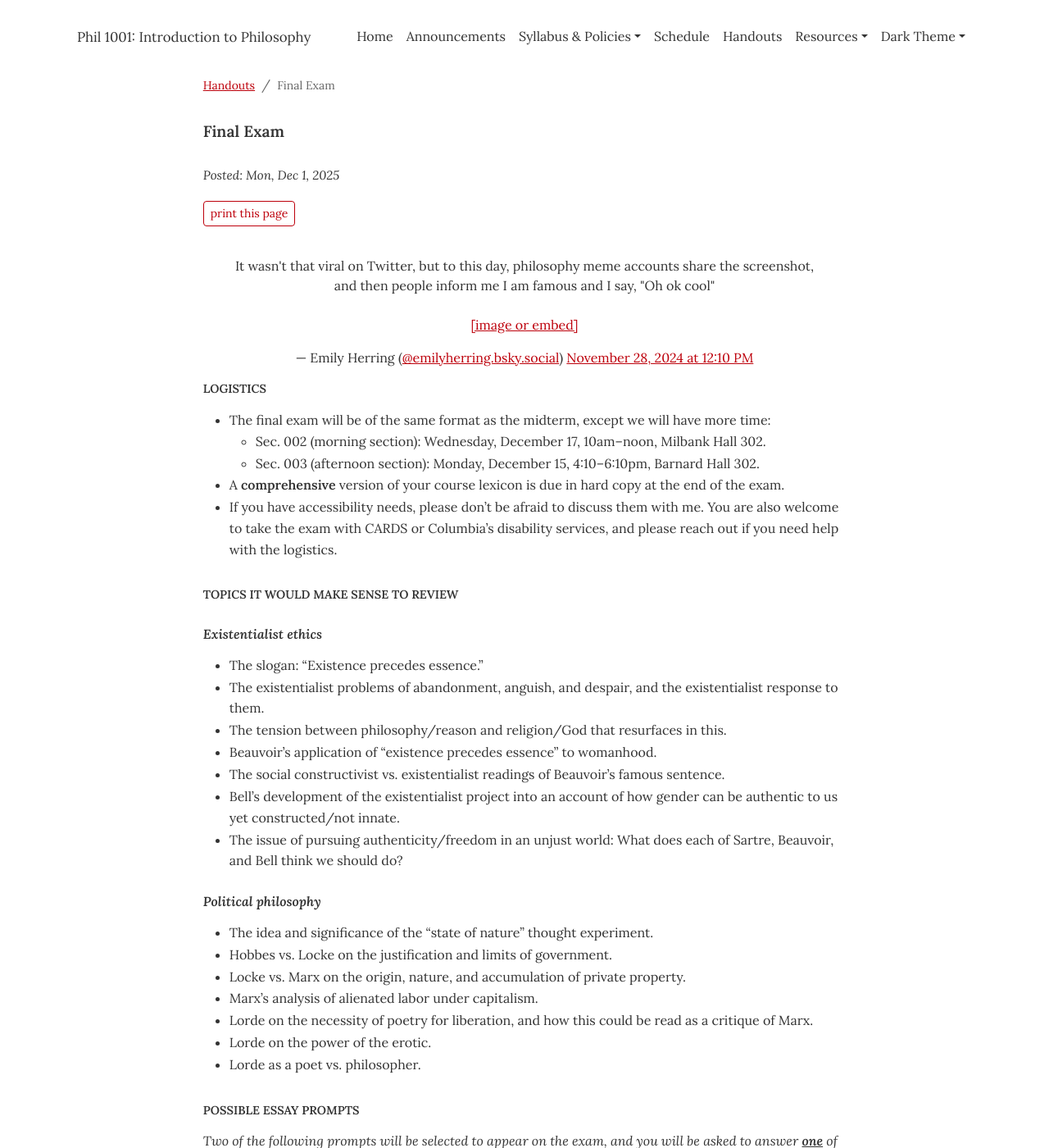
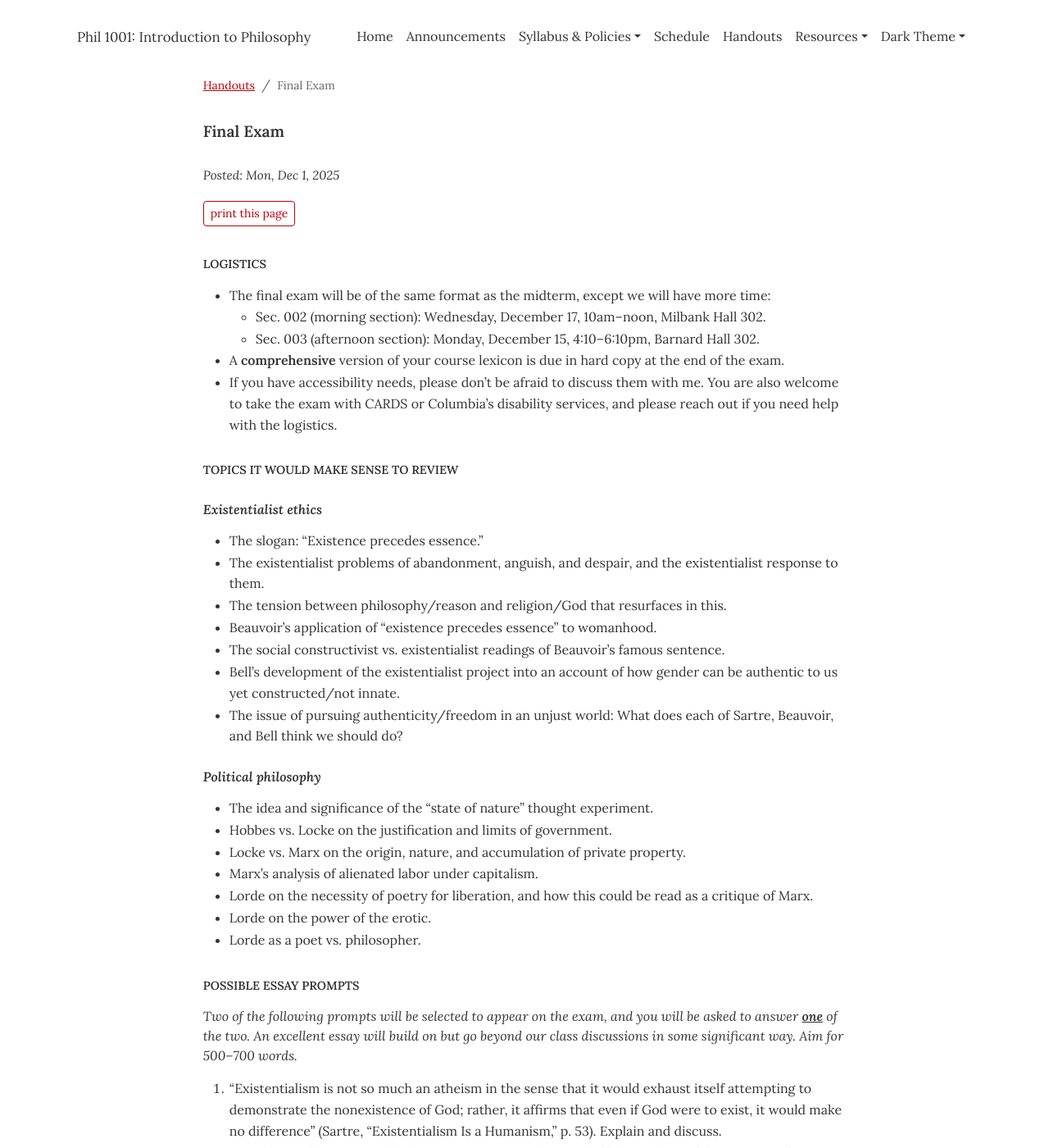
Before and after one commit to dingherself/intro, a Jekyll site: the page built from handouts/_posts/2025-12-01-final-exam.md, in a window 1280 px wide and 1400 px high. Shown: the whole window at 82% size. Built offline with Jekyll 4.4.1, drawn with Linux system fonts in a browser that asks for light colours; a script that is not in the unit is left out; some of the changed text lies outside the part shown.

Commit message:
move meme to bottom

```diff
--- a/handouts/_posts/2025-12-01-final-exam.md
+++ b/handouts/_posts/2025-12-01-final-exam.md
@@ -3,10 +3,6 @@
 title: "Final Exam"
 module: "Exams & assignments"
 ---
-
-<center>
-<blockquote class="bluesky-embed" data-bluesky-uri="at://did:plc:eixqwg4o3sek2deuhyiisbt3/app.bsky.feed.post/3lbyzvqrd222n" data-bluesky-cid="bafyreicvcedgap4bem4v7aridvkas4gk76jajnqelddpayhjqx2ewiycqm" data-bluesky-embed-color-mode="system"><p lang="en">It wasn&#x27;t that viral on Twitter, but to this day, philosophy meme accounts share the screenshot, and then people inform me I am famous and I say, &quot;Oh ok cool&quot;<br><br><a href="https://bsky.app/profile/did:plc:eixqwg4o3sek2deuhyiisbt3/post/3lbyzvqrd222n?ref_src=embed">[image or embed]</a></p>&mdash; Emily Herring (<a href="https://bsky.app/profile/did:plc:eixqwg4o3sek2deuhyiisbt3?ref_src=embed">@emilyherring.bsky.social</a>) <a href="https://bsky.app/profile/did:plc:eixqwg4o3sek2deuhyiisbt3/post/3lbyzvqrd222n?ref_src=embed">November 28, 2024 at 12:10 PM</a></blockquote><script async src="https://embed.bsky.app/static/embed.js" charset="utf-8"></script>
-</center>
 
 ## Logistics
 
@@ -47,3 +43,7 @@
 2. Unpack Marx’s argument that “private property is the result of the analysis of the concept of externalized labour” (*Economic and Philosophic Manuscripts of 1844*, p. 93). How well does the argument speak to our present day?
 3. Answer either or both of these questions as you see fit: Is poetry a luxury? Is the erotic powerful?
 4. “In addition to the public goods bound up with citizenship and service to community, philosophy also provides students with excellent market value. It teaches rigorous thought, creative problem solving, and clear communication—skills highly valued by employers and transferrable to a wide variety of job contexts” (American Philosophical Association [letter](https://cdn.ymaws.com/www.apaonline.org/resource/resmgr/docs/psuletter.pdf) to Portland State University on proposed cuts to its philosophy department, January 2025). Looking back at this argument a full semester later, what do you think of it?
+
+<center>
+<blockquote class="bluesky-embed" data-bluesky-uri="at://did:plc:eixqwg4o3sek2deuhyiisbt3/app.bsky.feed.post/3lbyzvqrd222n" data-bluesky-cid="bafyreicvcedgap4bem4v7aridvkas4gk76jajnqelddpayhjqx2ewiycqm" data-bluesky-embed-color-mode="system"><p lang="en">It wasn&#x27;t that viral on Twitter, but to this day, philosophy meme accounts share the screenshot, and then people inform me I am famous and I say, &quot;Oh ok cool&quot;<br><br><a href="https://bsky.app/profile/did:plc:eixqwg4o3sek2deuhyiisbt3/post/3lbyzvqrd222n?ref_src=embed">[image or embed]</a></p>&mdash; Emily Herring (<a href="https://bsky.app/profile/did:plc:eixqwg4o3sek2deuhyiisbt3?ref_src=embed">@emilyherring.bsky.social</a>) <a href="https://bsky.app/profile/did:plc:eixqwg4o3sek2deuhyiisbt3/post/3lbyzvqrd222n?ref_src=embed">November 28, 2024 at 12:10 PM</a></blockquote><script async src="https://embed.bsky.app/static/embed.js" charset="utf-8"></script>
+</center>
```
